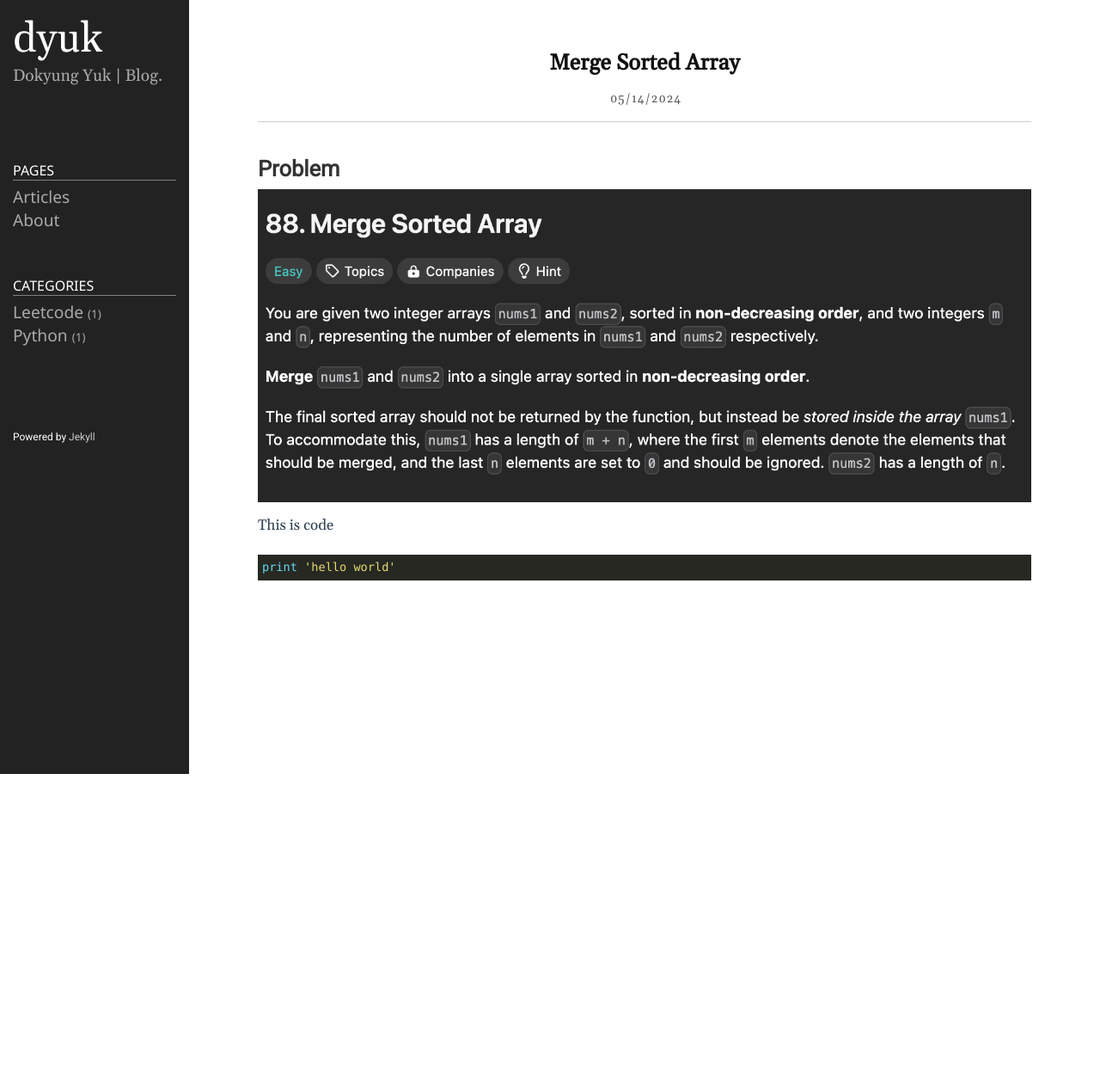
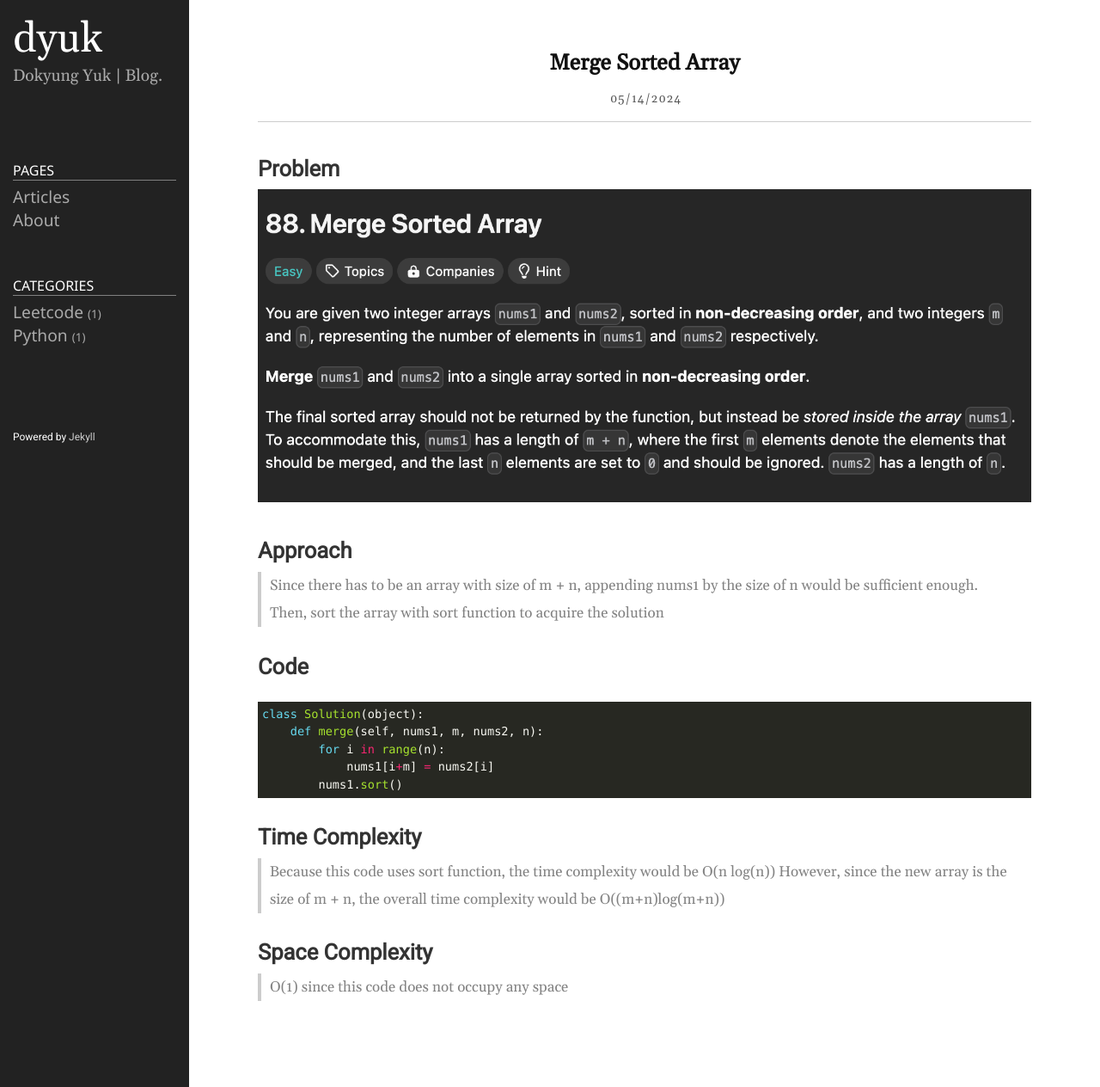
Before and after one commit to dyuk01/blog, a Jekyll site: the page built from _posts/2024-05-14-MergeSortedArray.markdown, in a window 1280 px wide. Shown: the whole page at 86% size. Built offline with Jekyll 4.4.1, drawn with Linux system fonts in a browser that asks for light colours; before the commit the page ends 900 px from its top, so only the background shows below that.

Commit message:
Update 2024-05-14-MergeSortedArray.markdown

````diff
--- a/_posts/2024-05-14-MergeSortedArray.markdown
+++ b/_posts/2024-05-14-MergeSortedArray.markdown
@@ -4,10 +4,24 @@ title: Merge Sorted Array
 date: 2024-05-14 15:56:23 +0900
 categories: leetcode python
 ---
-# Problem
+## Problem
 ![alt text](/blog/public/img/MergeSortedArray.png)
 
-This is code
+## Approach
+> Since there has to be an array with size of m + n, appending nums1 by the size of n would be sufficient enough.
+> Then, sort the array with sort function to acquire the solution
+
+## Code
 ```python
-print 'hello world'
+class Solution(object):
+    def merge(self, nums1, m, nums2, n):
+        for i in range(n):
+            nums1[i+m] = nums2[i]
+        nums1.sort()
 ```
+## Time Complexity
+> Because this code uses sort function, the time complexity would be O(n log(n))
+> However, since the new array is the size of m + n, the overall time complexity would be O((m+n)log(m+n))
+
+## Space Complexity
+> O(1) since this code does not occupy any space
````
